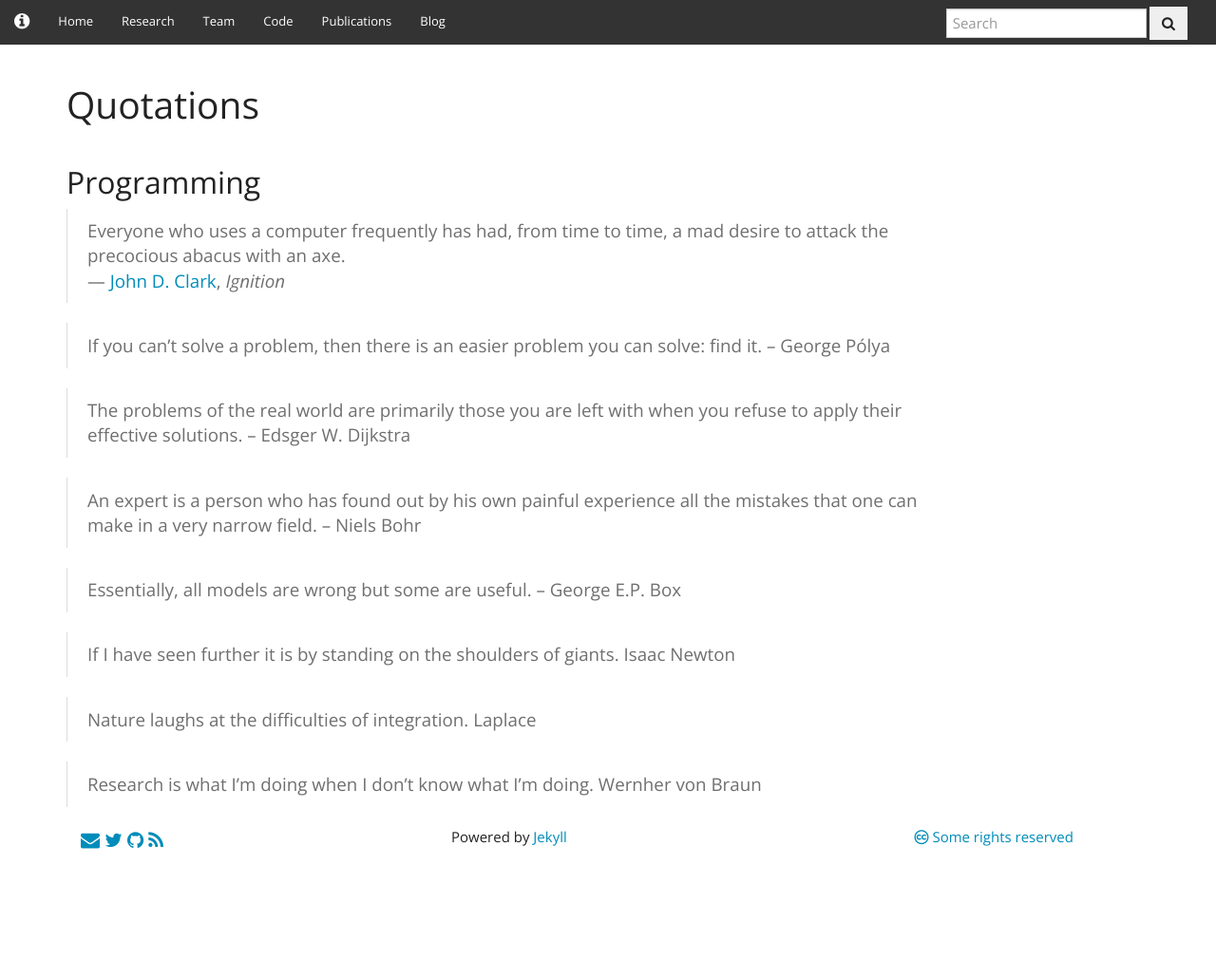
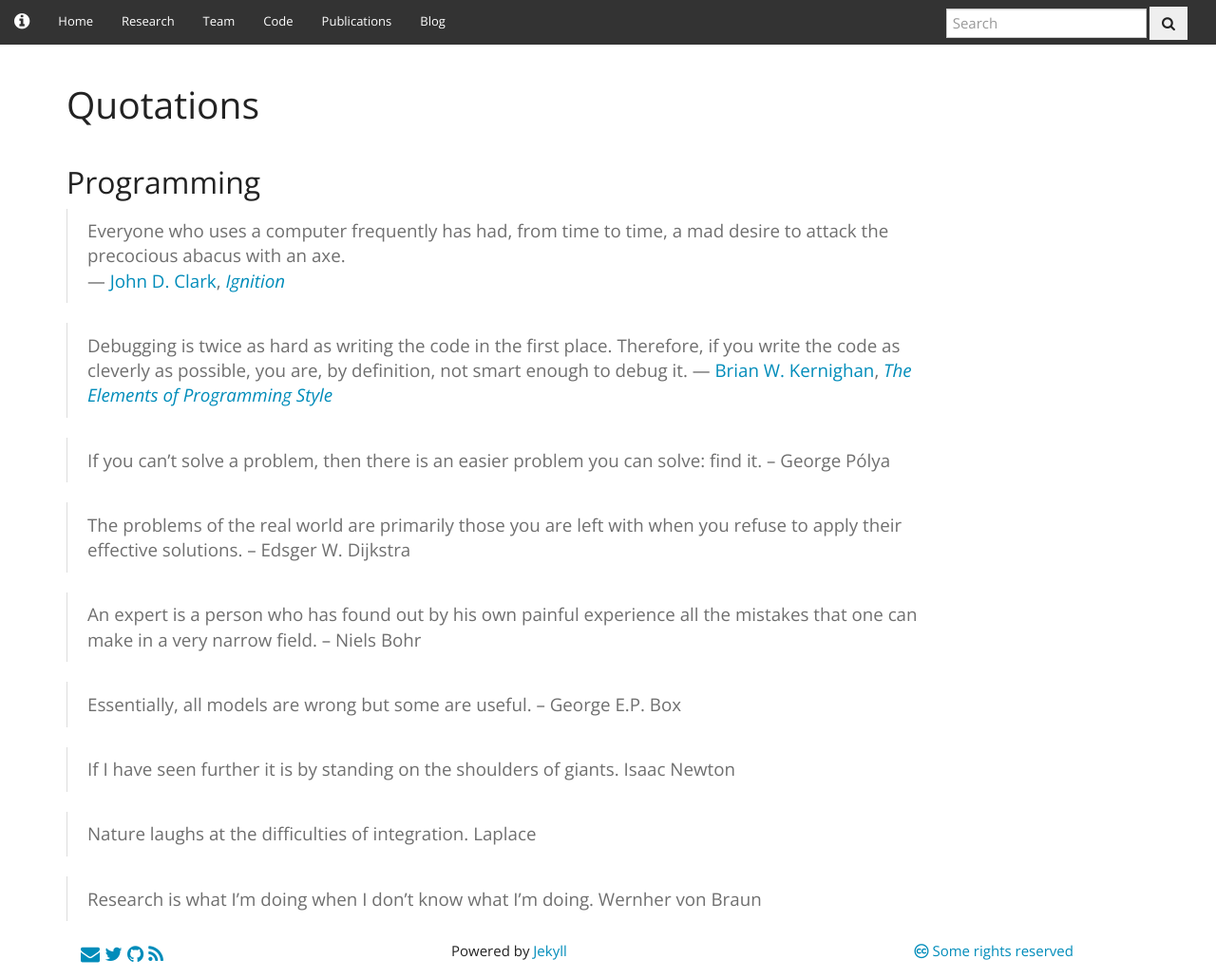
Before and after one commit to kyleniemeyer/kyleniemeyer.com, a Jekyll site: the page built from quotes.md, in a window 1280 px wide. Shown: the whole page at 95% size. Built offline with Jekyll 4.4.1, drawn with Linux system fonts in a browser that asks for light colours; nearby versions of some CDN libraries; comment, search, counter and statistics services are not loaded; before the commit the page ends 909 px from its top, so only the background shows below that.

Commit message:
added some quotes

```diff
--- a/quotes.md
+++ b/quotes.md
@@ -7,7 +7,10 @@ section: Niemeyer Research Group
 Programming
 -----------
 > Everyone who uses a computer frequently has had, from time to time, a mad desire to attack the precocious abacus with an axe.
-> — [John D. Clark](http://en.wikipedia.org/wiki/J._H._C._Whitehead), _Ignition_
+> — [John D. Clark](https://en.wikipedia.org/wiki/John_Drury_Clark), [_Ignition_](http://library.sciencemadness.org/library/books/ignition.pdf)
+
+> Debugging is twice as hard as writing the code in the first place. Therefore, if you write the code as cleverly as possible, you are, by definition, not smart enough to debug it.
+> — [Brian W. Kernighan](https://en.wikipedia.org/wiki/Brian_Kernighan), [_The Elements of Programming Style_](https://en.wikipedia.org/wiki/The_Elements_of_Programming_Style)
 
 > If you can’t solve a problem, then there is an easier problem you can solve: find it.
 > – George Pólya
```
